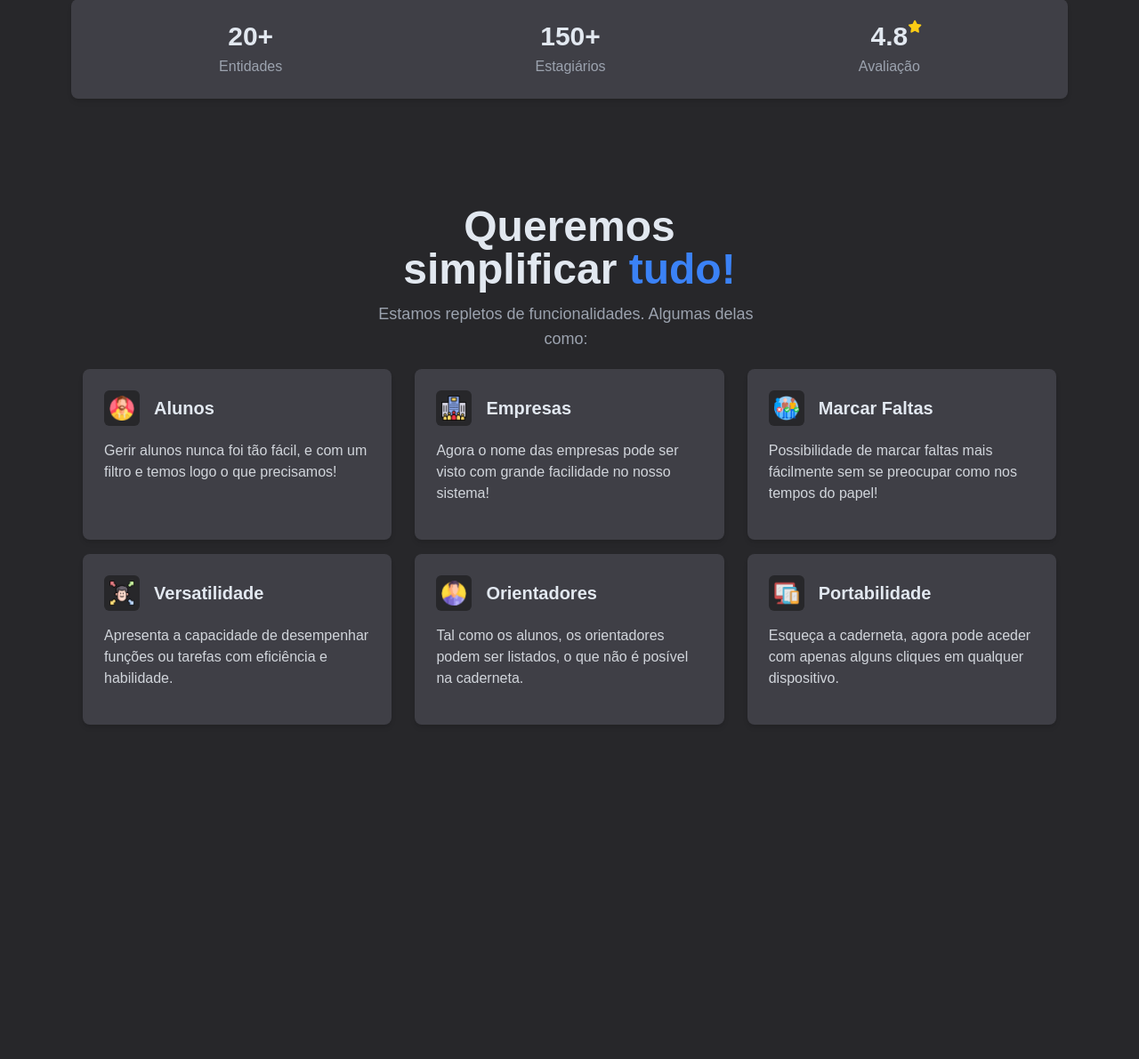
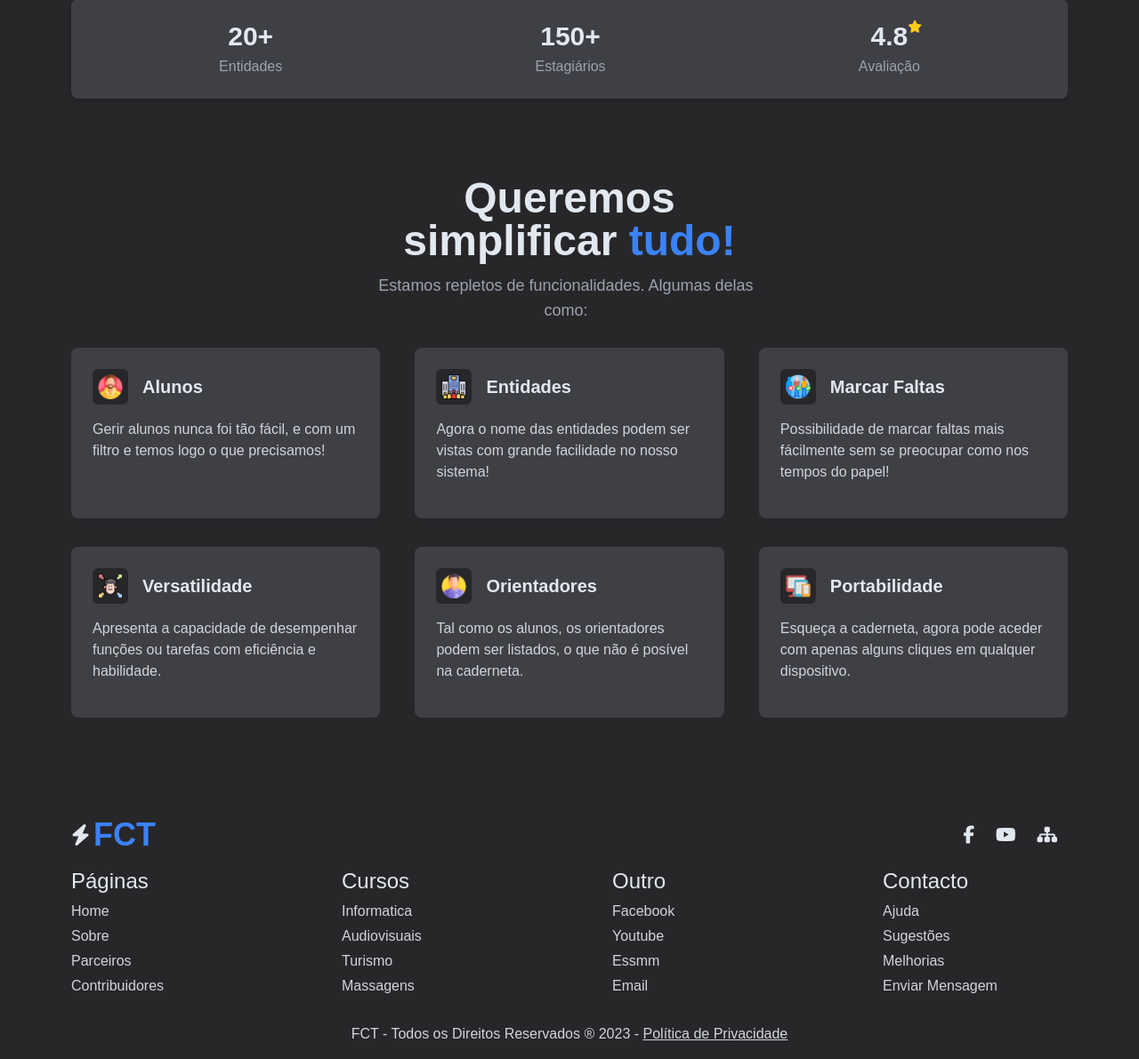
Before and after one commit to Snaxerino/fct, a PHP site: page / in a window 1280 px wide. Shown: the part 517-1708 px from the top of the page at 89% size. Before the commit the page ends 1332 px from the top, so only its background shows below. Run offline with PHP 8.4, Linux system fonts and the light colour scheme; some libraries are stand-ins or nearby versions; some web fonts are replaced.

Commit message:
Footer feito

```diff
--- a/frontend/assets/css/output.css
+++ b/frontend/assets/css/output.css
@@ -614,6 +623,10 @@ video {
 
 .mt-5{
   margin-top: 1.25rem;
+}
+
+.mb-4{
+  margin-bottom: 1rem;
 }
 
 .block{
@@ -668,6 +681,46 @@ video {
   width: 100%;
 }
 
+.w-1\/4{
+  width: 25%;
+}
+
+.w-2\/4{
+  width: 50%;
+}
+
+.w-1\/2{
+  width: 50%;
+}
+
+.w-44{
+  width: 11rem;
+}
+
+.w-52{
+  width: 13rem;
+}
+
+.w-32{
+  width: 8rem;
+}
+
+.w-64{
+  width: 16rem;
+}
+
+.w-60{
+  width: 15rem;
+}
+
+.w-56{
+  width: 14rem;
+}
+
+.w-5{
+  width: 1.25rem;
+}
+
 .max-w-full{
   max-width: 100%;
 }
@@ -939,6 +1026,11 @@ video {
 .text-xl{
   font-size: 1.25rem;
   line-height: 1.75rem;
+}
+
+.text-4xl{
+  font-size: 2.25rem;
+  line-height: 2.5rem;
 }
 
 .font-black{
@@ -1000,6 +1092,10 @@ video {
   color: rgb(250 204 21 / var(--tw-text-opacity));
 }
 
+.underline{
+  text-decoration-line: underline;
+}
+
 .caret-slate-400{
   caret-color: #94a3b8;
 }
@@ -1013,6 +1109,12 @@ video {
 .shadow-md{
   --tw-shadow: 0 4px 6px -1px rgb(0 0 0 / 0.1), 0 2px 4px -2px rgb(0 0 0 / 0.1);
   --tw-shadow-colored: 0 4px 6px -1px var(--tw-shadow-color), 0 2px 4px -2px var(--tw-shadow-color);
+  box-shadow: var(--tw-ring-offset-shadow, 0 0 #0000), var(--tw-ring-shadow, 0 0 #0000), var(--tw-shadow);
+}
+
+.shadow-sm{
+  --tw-shadow: 0 1px 2px 0 rgb(0 0 0 / 0.05);
+  --tw-shadow-colored: 0 1px 2px 0 var(--tw-shadow-color);
   box-shadow: var(--tw-ring-offset-shadow, 0 0 #0000), var(--tw-ring-shadow, 0 0 #0000), var(--tw-shadow);
 }
 
@@ -1130,6 +1232,12 @@ video {
   box-shadow: var(--tw-ring-offset-shadow, 0 0 #0000), var(--tw-ring-shadow, 0 0 #0000), var(--tw-shadow);
 }
 
+:is(.dark .dark\:shadow-none){
+  --tw-shadow: 0 0 #0000;
+  --tw-shadow-colored: 0 0 #0000;
+  box-shadow: var(--tw-ring-offset-shadow, 0 0 #0000), var(--tw-ring-shadow, 0 0 #0000), var(--tw-shadow);
+}
+
 :is(.dark .placeholder\:dark\:text-gray-400)::-moz-placeholder{
   --tw-text-opacity: 1;
   color: rgb(156 163 175 / var(--tw-text-opacity));
@@ -1173,6 +1281,11 @@ video {
   .md\:my-2{
     margin-top: 0.5rem;
     margin-bottom: 0.5rem;
+  }
+
+  .md\:my-4{
+    margin-top: 1rem;
+    margin-bottom: 1rem;
   }
 
   .md\:ml-2{
@@ -1219,6 +1332,10 @@ video {
     width: 47%;
   }
 
+  .md\:w-\[48\%\]{
+    width: 48%;
+  }
+
   .md\:flex-row{
     flex-direction: row;
   }
@@ -1259,6 +1376,14 @@ video {
 
   .md\:pt-28{
     padding-top: 7rem;
+  }
+
+  .md\:pt-16{
+    padding-top: 4rem;
+  }
+
+  .md\:pt-20{
+    padding-top: 5rem;
   }
 
   .md\:text-start{
@@ -1353,6 +1478,11 @@ video {
   line-height: 1.75rem;
 }
 
+.\[\&\>a\]\:text-xl>a{
+  font-size: 1.25rem;
+  line-height: 1.75rem;
+}
+
 .\[\&\>a\]\:text-slate-400>a{
   --tw-text-opacity: 1;
   color: rgb(148 163 184 / var(--tw-text-opacity));
@@ -1368,8 +1498,17 @@ video {
   padding-right: 0.5rem;
 }
 
+.\[\&\>li\]\:py-0\.5>li{
+  padding-top: 0.125rem;
+  padding-bottom: 0.125rem;
+}
+
 .\[\&\>li\]\:font-semibold>li{
   font-weight: 600;
+}
+
+.\[\&\>li\]\:font-medium>li{
+  font-weight: 500;
 }
 
 .\[\&\>li\]\:text-slate-600>li{
--- a/index.html
+++ b/index.html
@@ -20,9 +20,9 @@
     <!---------------------------------------------------- Zona Home ------------------------------------------------------>
     <!-- Inicio Header -->
     <header class="bg-slate-50 dark:bg-zinc-800 flex items-center justify-between h-14 md:h-16 w-full shadow shadow-slate-200 dark:shadow px-8 md:px-12 lg:px-20 md:justify-end lg:justify-between fixed top-0 z-50">
-        <a class="flex items-center cursor-pointer select-none md:mr-auto lg:mr-0" href="index.html">
+        <a class="flex items-center cursor-pointer select-none md:mr-auto lg:mr-0 text-3xl" href="index.html">
             <i class="fa-solid fa-bolt text-slate-600 text-xl pr-1 dark:text-slate-200"></i>
-            <h2 class="text-3xl text-blue-500 font-extrabold">FCT</h2>
+            <h2 class="text-blue-500 font-extrabold">FCT</h2>
         </a>
         <!-- Links do Menu -->
         <nav class="hidden md:flex">
@@ -136,20 +136,20 @@
         </section>
     </main>
     <!-- Fim Zona Principal -->
-    <!------------------------------------------------ Fim Zona Home ------------------------------------------------------>
+    <!-------------------------------------- Fim Zona Home ------------------------------------------->
 
-    <!---------------------------------------------------- Zona Sobre ------------------------------------------------------>
+    <!-------------------------------------- Zona Sobre----------------------------------------------->
     <!-- Funcionalidades -->
-    <main id="sobre" class="w-full px-8 md:px-12 lg:px-20 pt-6 md:pt-24">
+    <main id="sobre" class="w-full px-8 md:px-12 lg:px-20 pt-6 md:pt-16">
         <!-- Informação principal e funcionalidades -->
         <section class="flex flex-col m-auto w-full md:w-[30rem]">
             <h2 class="font-bold text-3xl text-center text-slate-600 dark:text-slate-200 md:text-5xl">Queremos simplificar<span class="text-blue-500"> tudo!</span></h2>
             <p class="font-medium text-slate-500 dark:text-gray-400 text-center lg:text-lg my-3 pr-2">Estamos repletos de funcionalidades. Algumas delas como: </p>
         </section>
         <!-- Cartões -->
-        <section class="flex flex-wrap md:flex-row justify-around">
+        <section class="flex flex-wrap md:flex-row justify-between">
             <!-- Cartão 1 -->
-            <div class="w-full h-auto md:h-44 lg:h-48 md:w-[47%] lg:w-[31%] p-6 bg-slate-100 shadow-md dark:bg-zinc-700 rounded-lg my-3 md:my-2">
+            <div class="w-full h-auto md:h-44 lg:h-48 md:w-[48%] lg:w-[31%] p-6 bg-slate-100 shadow-md dark:bg-zinc-700 dark:shadow-none rounded-lg my-3 md:my-4">
                 <div class="flex flex-row items-center pb-4">
                     <div class="h-10 w-10 bg-slate-200 dark:bg-zinc-800 rounded-md flex justify-center items-center">
                         <img src="frontend/assets/imgs/icons/Aluno - Icon.png" alt="icon Aluno" class="h-7 w-7">
@@ -160,18 +160,18 @@
             </div>
             <!-- Fim Cartão 1 -->
             <!-- Cartão 2 -->
-            <div class="w-full h-auto md:h-44 lg:h-48 md:w-[47%] lg:w-[31%] p-6 bg-slate-100 shadow-md dark:bg-zinc-700 dark:border-none rounded-lg my-3 md:my-2">
+            <div class="w-full h-auto md:h-44 lg:h-48 md:w-[48%] lg:w-[31%] p-6 bg-slate-100 shadow-md dark:bg-zinc-700 dark:shadow-none rounded-lg my-3 md:my-4">
                 <div class="flex flex-row items-center pb-4">
                     <div class="h-10 w-10 bg-slate-200 dark:bg-zinc-800 rounded-md flex justify-center items-center">
                         <img src="frontend/assets/imgs/icons/Empresa - Icon.png" alt="icon Aluno" class="h-7 w-7">
                     </div>
-                    <h3 class="text-slate-600 dark:text-slate-200 text-2xl md:text-xl font-semibold pl-4">Empresas</h3>
+                    <h3 class="text-slate-600 dark:text-slate-200 text-2xl md:text-xl font-semibold pl-4">Entidades</h3>
                 </div>
-                <p class="text-slate-500 dark:text-gray-300 font-medium">Agora o nome das empresas pode ser visto com grande facilidade no nosso sistema!</p>
+                <p class="text-slate-500 dark:text-gray-300 font-medium">Agora o nome das entidades podem ser vistas com grande facilidade no nosso sistema!</p>
             </div>
             <!-- Fim Cartão 2 -->
             <!-- Cartão 3 -->
-            <div class="w-full h-auto md:h-44 lg:h-48 md:w-[47%] lg:w-[31%] p-6 bg-slate-100 shadow-md dark:bg-zinc-700 dark:border-none rounded-lg my-3 md:my-2">
+            <div class="w-full h-auto md:h-44 lg:h-48 md:w-[48%] lg:w-[31%] p-6 bg-slate-100 shadow-md dark:bg-zinc-700 dark:shadow-none rounded-lg my-3 md:my-4">
                 <div class="flex flex-row items-center pb-4">
                     <div class="h-10 w-10 bg-slate-200 dark:bg-zinc-800 rounded-md flex justify-center items-center">
                         <img src="frontend/assets/imgs/icons/Falta - Icon.png" alt="icon Aluno" class="h-7 w-7">
@@ -182,7 +182,7 @@
             </div>
             <!-- Fim Cartão 3 -->
             <!-- Cartão 4 -->
-            <div class="w-full h-auto md:h-44 lg:h-48 md:w-[47%] lg:w-[31%] p-6 bg-slate-100 shadow-md dark:bg-zinc-700 dark:border-none rounded-lg my-3 md:my-2">
+            <div class="w-full h-auto md:h-44 lg:h-48 md:w-[48%] lg:w-[31%] p-6 bg-slate-100 shadow-md dark:bg-zinc-700 dark:shadow-none rounded-lg my-3 md:my-4">
                 <div class="flex flex-row items-center pb-4">
                     <div class="h-10 w-10 bg-slate-200 dark:bg-zinc-800 rounded-md flex justify-center items-center">
                         <img src="frontend/assets/imgs/icons/Versatilidade - Icon.png" alt="icon Aluno" class="h-7 w-7">
@@ -193,7 +193,7 @@
             </div>
             <!-- Fim Cartão 4 -->
             <!-- Cartão 5 -->
-            <div class="w-full h-auto md:h-44 lg:h-48 md:w-[47%] lg:w-[31%] p-6 bg-slate-100 shadow-md dark:bg-zinc-700 dark:border-none rounded-lg my-3 md:my-2">
+            <div class="w-full h-auto md:h-44 lg:h-48 md:w-[48%] lg:w-[31%] p-6 bg-slate-100 shadow-md dark:bg-zinc-700 dark:shadow-none rounded-lg my-3 md:my-4">
                 <div class="flex flex-row items-center pb-4">
                     <div class="h-10 w-10 bg-slate-200 dark:bg-zinc-800 rounded-md flex justify-center items-center">
                         <img src="frontend/assets/imgs/icons/Orientador - Icon.png" alt="icon Aluno" class="h-7 w-7">
@@ -204,7 +204,7 @@
             </div>
             <!-- Fim Cartão 5 -->
             <!-- Cartão 6 -->
-            <div class="w-full h-auto md:h-44 lg:h-48 md:w-[47%] lg:w-[31%] p-6 bg-slate-100 shadow-md dark:bg-zinc-700 dark:border-none rounded-lg my-3 md:my-2  ">
+            <div class="w-full h-auto md:h-44 lg:h-48 md:w-[48%] lg:w-[31%] p-6 bg-slate-100 shadow-md dark:bg-zinc-700 dark:shadow-none rounded-lg my-3 md:my-4">
                 <div class="flex flex-row items-center pb-4">
                     <div class="h-10 w-10 bg-slate-200 dark:bg-zinc-800 rounded-md flex justify-center items-center">
                         <img src="frontend/assets/imgs/icons/Portabilidade - Icon.png" alt="icon Aluno" class="h-7 w-7">
@@ -218,13 +218,105 @@
             <!-- Fim Cartão 6 -->
         </section>
     </main>
-    <!------------------------------------------------- Fim Zona Sobre ---------------------------------------------------->
+    <!--------------------------------------- Fim Zona Sobre ----------------------------------------->
 
-    <!---------------------------------------------------- Zona Faq ------------------------------------------------------>
-
-
-
-    <!---------------------------------------------------- Fim Zona Faq -------------------------------------------------->
+    <!------------------------------------------ Zona Footer -------------------------------------------->
+    <footer id="parceiros" class="px-8 md:px-12 lg:px-20 pt-24">
+        <!-- Logo -->
+        <div class="flex items-center justify-between mb-4">
+            <a class="flex items-center cursor-pointer select-none md:mr-auto lg:mr-0 text-4xl" href="#home">
+                <i class="fa-solid fa-bolt text-slate-600 text-2xl pr-1 dark:text-slate-200"></i>
+                <h2 class="text-blue-500 font-extrabold">FCT</h2>
+            </a>
+            <div class="flex [&>a]:text-slate-400 [&>a]:px-3 items-center [&>a]:text-xl [&>a]:dark:text-slate-200">
+                <a href="https://www.facebook.com/agrupamentodeescolasdesantamariamaior">
+                    <i class="fa-brands fa-facebook-f hover:text-blue-500 pl-2"></i>
+                </a>
+                <a href="https://www.youtube.com/channel/UCdlo76ck9sVojRF8Nm3HYcg">
+                    <i class="fa-brands fa-youtube hover:text-red-500"></i>
+                </a>
+                <a href="https://www.esmaior.pt/esmaior">
+                    <i class="fa-solid fa-sitemap hover:text-red-800"></i>
+                </a>
+            </div>
+        </div>
+        <div class="flex flex-wrap md:flex-row justify-between">
+            <!-- Páginas -->
+            <div class="w-52 flex flex-col mb-3">
+                <h3 class="text-slate-600 dark:text-slate-200 text-2xl font-medium pb-1">Páginas</h3>
+                <ul class="[&>li]:py-0.5 [&>li]:font-medium">
+                    <li class="text-slate-500 dark:text-gray-300">
+                        <a href="#home">Home</a>
+                    </li>
+                    <li class="text-slate-500 dark:text-gray-300">
+                        <a href="#sobre">Sobre</a>
+                    </li>
+                    <li class="text-slate-500 dark:text-gray-300">
+                        <a href="#parceiros">Parceiros</a>
+                    </li>
+                    <li class="text-slate-500 dark:text-gray-300">
+                        <a href="#contribuidores">Contribuidores</a>
+                    </li>
+                </ul>
+            </div>
+            <!-- Cursos -->
+            <div class="w-52 flex flex-col mb-3">
+                <h3 class="text-slate-600 dark:text-slate-200 text-2xl font-medium pb-1">Cursos</h3>
+                <ul class="[&>li]:py-0.5 [&>li]:font-medium">
+                    <li class="text-slate-500 dark:text-gray-300">
+                        <a href="#informatica">Informatica</a>
+                    </li>
+                    <li class="text-slate-500 dark:text-gray-300">
+                        <a href="#audiovisuais">Audiovisuais</a>
+                    </li>
+                    <li class="text-slate-500 dark:text-gray-300">
+                        <a href="#turismo">Turismo</a>
+                    </li>
+                    <li class="text-slate-500 dark:text-gray-300">
+                        <a href="#massagens">Massagens</a>
+                    </li>
+                </ul>
+            </div>
+            <!-- Outro -->
+            <div class="w-52 flex flex-col mb-3">
+                <h3 class="text-slate-600 dark:text-slate-200 text-2xl font-medium pb-1">Outro</h3>
+                <ul class="[&>li]:py-0.5 [&>li]:font-medium">
+                    <li class="text-slate-500 dark:text-gray-300">
+                        <a href="https://www.facebook.com/agrupamentodeescolasdesantamariamaior">Facebook</a>
+                    </li>
+                    <li class="text-slate-500 dark:text-gray-300">
+                        <a href="https://www.youtube.com/channel/UCdlo76ck9sVojRF8Nm3HYcg">Youtube</a>
+                    </li>
+                    <li class="text-slate-500 dark:text-gray-300">
+                        <a href="https://www.esmaior.pt/esmaior">Essmm</a>
+                    </li>
+                    <li class="text-slate-500 dark:text-gray-300">
+                        <a href="mailto:diretor@esmaior.pt">Email</a>
+                    </li>
+                </ul>
+            </div>
+            <!-- Contacto -->
+            <div class="w-52 flex flex-col mb-3">
+                <h3 class="text-slate-600 dark:text-slate-200 text-2xl font-medium pb-1">Contacto</h3>
+                <ul class="[&>li]:py-0.5 [&>li]:font-medium">
+                    <li class="text-slate-500 dark:text-gray-300">
+                        <a href="#ajuda">Ajuda</a>
+                    </li>
+                    <li class="text-slate-500 dark:text-gray-300">
+                        <a href="#sugestoes">Sugestões</a>
+                    </li>
+                    <li class="text-slate-500 dark:text-gray-300">
+                        <a href="#melhorias">Melhorias</a>
+                    </li>
+                    <li class="text-slate-500 dark:text-gray-300">
+                        <a href="#mensagem">Enviar Mensagem</a>
+                    </li>
+                </ul>
+            </div>
+        </div>
+        <p class="text-slate-500 dark:text-gray-300 font-medium text-center p-4">FCT - Todos os Direitos Reservados &reg; 2023 - <a href="#politica_privacidade" class="underline">Política de Privacidade</a></p>
+    </footer>
+    <!------------------------------------------ Fim Zona Footer ---------------------------------------->
 
     <!-- JS -->
     <script src="frontend/assets/js/links.js"></script>
```
Also changed, not shown: other parts of frontend/assets/css/output.css (+43 -0 lines), frontend/assets/imgs/blisq.png (added).
